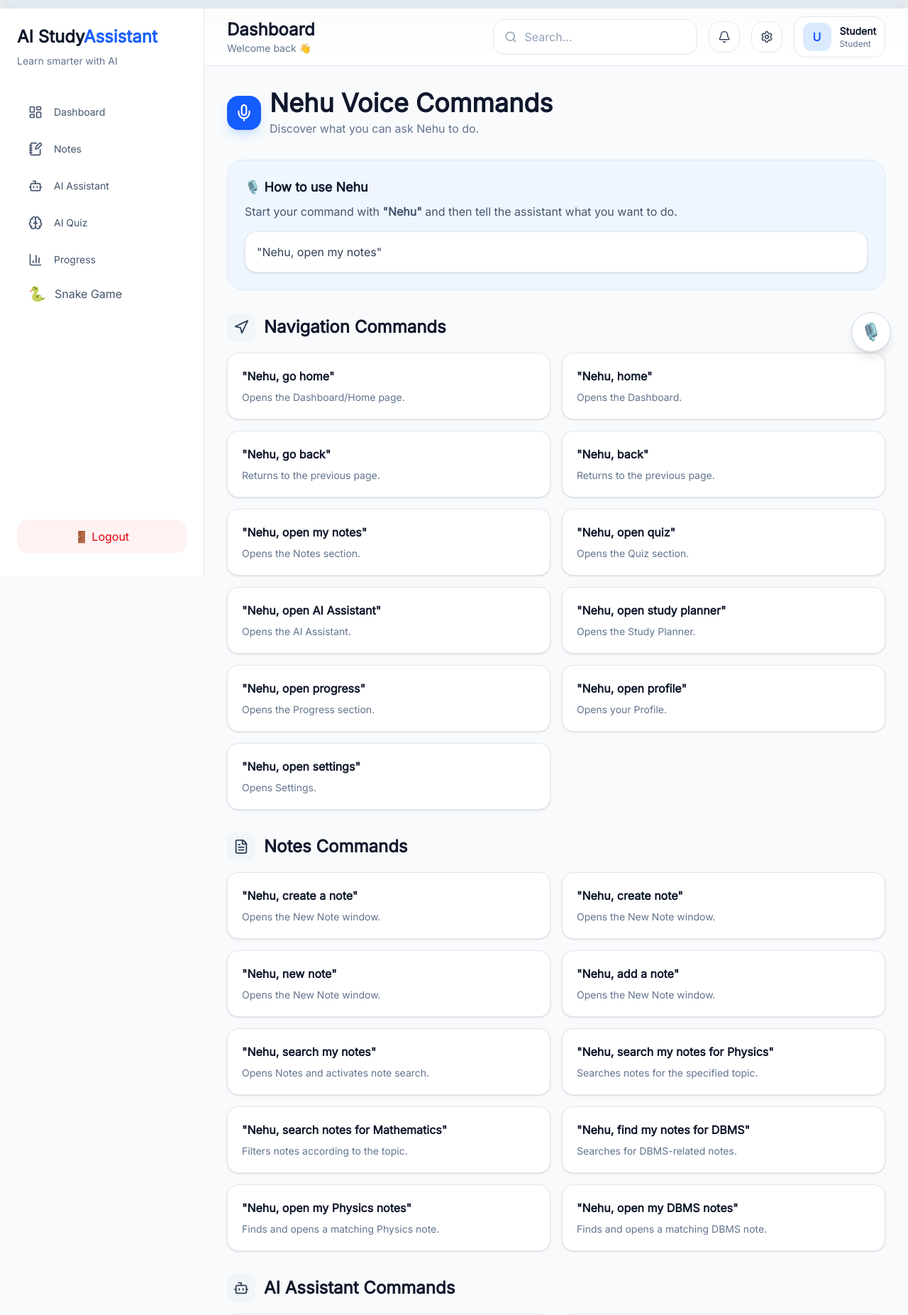
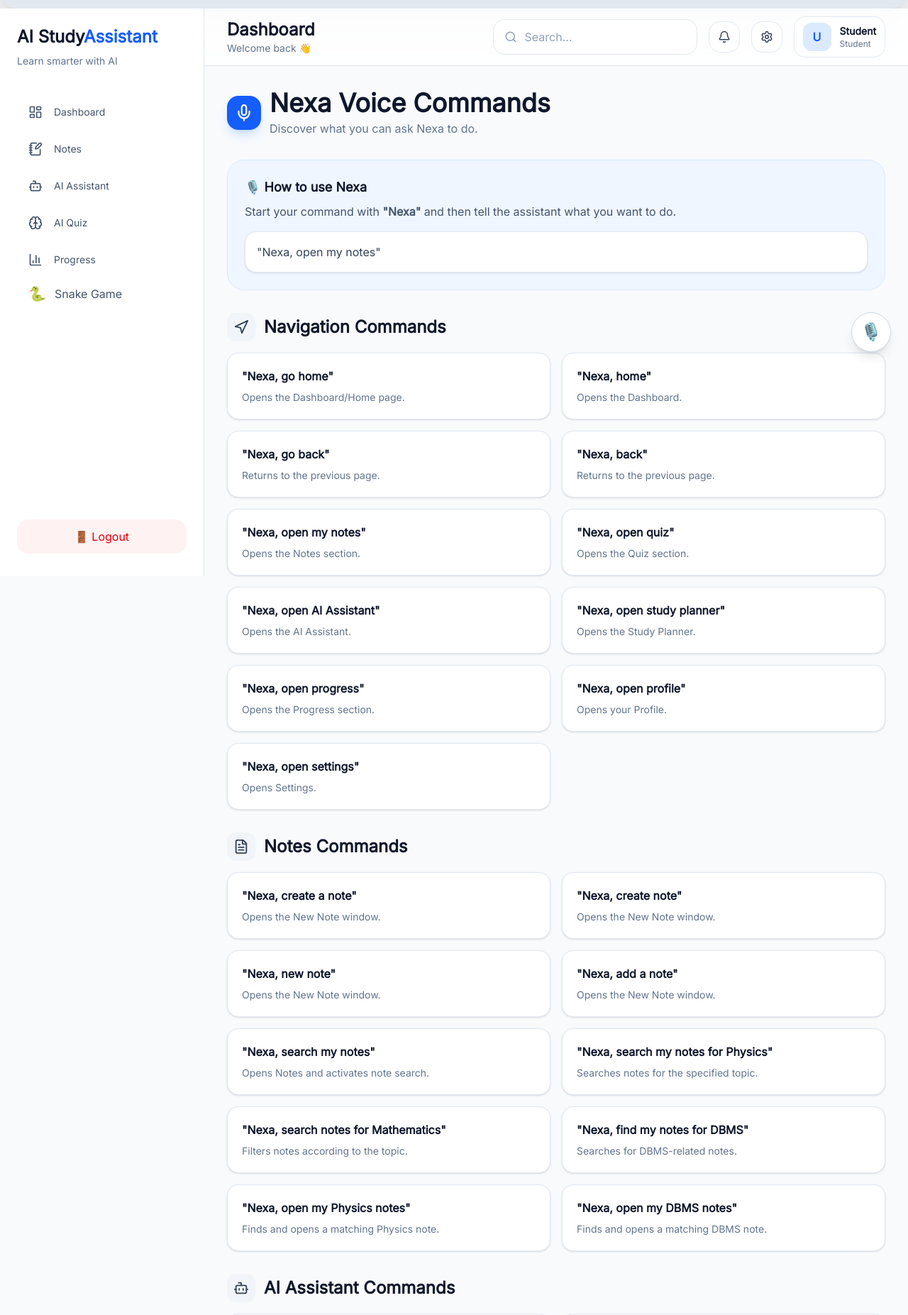
Before and after one commit to Gurupratap12/ai-study-assistant, a React (Vite) app: page /nehu-commands in a window 1280 px wide. Shown: the part 280-2133 px from the top of the page at 71% size. Built offline with nearby package versions, Linux system fonts and the light colour scheme; no server answers.

Commit message:
Change the ai name

```diff
--- a/src/components/voice/NehuCommandTest.tsx
+++ b/src/components/voice/NehuCommandTest.tsx
@@ -1,14 +1,36 @@
 import { useEffect, useRef, useState } from 'react';
 import { useNehuCommand } from '../../hooks/useNehuCommand';
 
+type SpeechRecognitionEvent = Event & {
+  results: SpeechRecognitionResultList;
+};
+
+type SpeechRecognitionErrorEvent = Event & {
+  error: string;
+};
+
+type SpeechRecognitionInstance = {
+  lang: string;
+  continuous: boolean;
+  interimResults: boolean;
+  start: () => void;
+  stop: () => void;
+  onstart: (() => void) | null;
+  onresult: ((event: SpeechRecognitionEvent) => void) | null;
+  onerror: ((event: SpeechRecognitionErrorEvent) => void) | null;
+  onend: (() => void) | null;
+};
+
+type SpeechRecognitionConstructor = new () => SpeechRecognitionInstance;
+
 const normalizeNehu = (text: string) => {
-  const variants = ['nehu', 'new', 'neu', 'nehue', 'nehoo', 'nehuu'];
+  const variants = ['nexa', 'nexaah', 'nexaa', 'nexah', 'next', 'nick', 'nekhla','nekka', 'nexus', 'nekfa', 'nika', 'necfa', 'neka', 'nekaah', 'nekah', 'nekkaah', 'nekkaa', 'nekahh', 'nekkaaah','nexifelge', 'nexo',];
 
   let normalizedText = text.toLowerCase().trim();
 
   for (const variant of variants) {
     if (normalizedText.includes(variant)) {
-      normalizedText = normalizedText.replace(variant, 'nehu');
+      normalizedText = normalizedText.replace(variant, 'nexa');
       break;
     }
   }
@@ -20,16 +42,40 @@ const NehuCommandTest = () => {
   const [listening, setListening] = useState(false);
   const [showTooltip, setShowTooltip] = useState(false);
 
-  const recognitionRef = useRef<any>(null);
+  const recognitionRef = useRef<SpeechRecognitionInstance | null>(null);
   const shouldListenRef = useRef(false);
   const restartingRef = useRef(false);
 
   const stopListeningRef = useRef<() => void>(() => {});
 
-  const { executeNehuCommand } = useNehuCommand(() => stopListeningRef.current());
+  const { executeNehuCommand } = useNehuCommand(
+    () => stopListeningRef.current()
+  );
+
+  const stopListening = () => {
+    shouldListenRef.current = false;
+    restartingRef.current = false;
+
+    if (recognitionRef.current) {
+      recognitionRef.current.stop();
+    }
+
+    setListening(false);
+  };
+
+  useEffect(() => {
+    stopListeningRef.current = stopListening;
+  });
 
   const startListening = () => {
-    const SpeechRecognition = window.SpeechRecognition || window.webkitSpeechRecognition;
+    const speechWindow = window as Window & {
+      SpeechRecognition?: SpeechRecognitionConstructor;
+      webkitSpeechRecognition?: SpeechRecognitionConstructor;
+    };
+
+    const SpeechRecognition =
+      speechWindow.SpeechRecognition ||
+      speechWindow.webkitSpeechRecognition;
 
     if (!SpeechRecognition) {
       alert('Speech recognition is not supported in this browser.');
@@ -55,14 +101,15 @@ const NehuCommandTest = () => {
       setListening(true);
     };
 
-    recognition.onresult = (event: any) => {
-      const rawText = event.results[event.results.length - 1][0].transcript;
+    recognition.onresult = (event: SpeechRecognitionEvent) => {
+      const rawText =
+        event.results[event.results.length - 1][0].transcript;
 
       const text = normalizeNehu(rawText);
 
-      console.log('Nehu heard:', text);
+      console.log('Nexa heard:', text);
 
-      const wakeWord = 'nehu';
+      const wakeWord = 'nexa';
 
       if (!text.includes(wakeWord)) {
         return;
@@ -77,8 +124,8 @@ const NehuCommandTest = () => {
       executeNehuCommand(actualCommand);
     };
 
-    recognition.onerror = (event: any) => {
-      console.log('Nehu error:', event.error);
+    recognition.onerror = (event: SpeechRecognitionErrorEvent) => {
+      console.log('Nexa error:', event.error);
 
       if (event.error === 'not-allowed') {
         shouldListenRef.current = false;
@@ -114,7 +161,7 @@ const NehuCommandTest = () => {
         try {
           recognition.start();
         } catch (error) {
-          console.log('Nehu restart error:', error);
+          console.log('Nexa restart error:', error);
           restartingRef.current = false;
         }
       }, 800);
@@ -122,19 +169,6 @@ const NehuCommandTest = () => {
 
     recognition.start();
   };
-
-  const stopListening = () => {
-    shouldListenRef.current = false;
-    restartingRef.current = false;
-
-    if (recognitionRef.current) {
-      recognitionRef.current.stop();
-    }
-
-    setListening(false);
-  };
-
-  stopListeningRef.current = stopListening;
 
   useEffect(() => {
     return () => {
@@ -149,39 +183,55 @@ const NehuCommandTest = () => {
 
   return (
     <div className="fixed bottom-6 right-6 z-50">
-      {/* Nehu Command Panel */}
+      {/* Nexa Command Panel */}
       <div
         className={`absolute bottom-full right-0 mb-3 w-64 rounded-2xl border p-4 shadow-xl backdrop-blur-xl transition-all duration-200
           border-slate-200 bg-white
           dark:border-slate-700 dark:bg-slate-900
-          ${showTooltip ? 'visible translate-y-0 opacity-100' : 'invisible translate-y-2 opacity-0'}`}
+          ${
+            showTooltip
+              ? 'visible translate-y-0 opacity-100'
+              : 'invisible translate-y-2 opacity-0'
+          }`}
       >
         {/* Status */}
         <div className="mb-3 flex items-center gap-2">
-          <div className={`h-2.5 w-2.5 rounded-full ${listening ? 'animate-pulse bg-green-500' : 'bg-slate-400 dark:bg-slate-500'}`} />
+          <div
+            className={`h-2.5 w-2.5 rounded-full ${
+              listening
+                ? 'animate-pulse bg-green-500'
+                : 'bg-slate-400 dark:bg-slate-500'
+            }`}
+          />
 
           <div>
-            <p className="font-semibold text-slate-900 dark:text-white">Nehu</p>
+            <p className="font-semibold text-slate-900 dark:text-white">
+              Nexa
+            </p>
 
-            <p className="text-xs text-slate-500 dark:text-slate-400">{listening ? 'Listening...' : 'Ready'}</p>
+            <p className="text-xs text-slate-500 dark:text-slate-400">
+              {listening ? 'Listening...' : 'Ready'}
+            </p>
           </div>
         </div>
 
         {/* Divider */}
         <div className="border-t border-slate-200 pt-3 dark:border-slate-700">
-          <p className="mb-2 text-xs font-medium text-slate-500 dark:text-slate-400">Try saying:</p>
+          <p className="mb-2 text-xs font-medium text-slate-500 dark:text-slate-400">
+            Try saying:
+          </p>
 
           <div className="space-y-1.5 text-sm text-slate-700 dark:text-slate-300">
-            <p>• “Open my notes”</p>
-            <p>• “Go back”</p>
-            <p>• “Go home”</p>
-            <p>• “Open my quiz”</p>
-            <p>• “Stop listening”</p>
+            <p>• “Nexa, open my notes”</p>
+            <p>• “Nexa, go back”</p>
+            <p>• “Nexa, go home”</p>
+            <p>• “Nexa, open my quiz”</p>
+            <p>• “Nexa, stop listening”</p>
           </div>
         </div>
       </div>
 
-      {/* Nehu Button */}
+      {/* Nexa Button */}
       <button
         type="button"
         onClick={listening ? stopListening : startListening}
@@ -193,12 +243,16 @@ const NehuCommandTest = () => {
             setShowTooltip(false);
           }, 1200);
         }}
-        aria-label={listening ? 'Stop Nehu' : 'Start Nehu'}
+        aria-label={listening ? 'Stop Nexa' : 'Start Nexa'}
         className={`relative flex h-14 w-14 items-center justify-center rounded-full border shadow-lg transition-all duration-300 ${
-          listening ? 'border-green-400 bg-green-500 shadow-green-500/40' : 'border-slate-300 bg-white shadow-black/10 dark:border-slate-700 dark:bg-slate-900 dark:shadow-black/40'
+          listening
+            ? 'border-green-400 bg-green-500 shadow-green-500/40'
+            : 'border-slate-300 bg-white shadow-black/10 dark:border-slate-700 dark:bg-slate-900 dark:shadow-black/40'
         }`}
       >
-        {listening && <span className="absolute inset-0 animate-ping rounded-full bg-green-400/30" />}
+        {listening && (
+          <span className="absolute inset-0 animate-ping rounded-full bg-green-400/30" />
+        )}
 
         <span className="relative text-2xl">🎙️</span>
       </button>
--- a/src/hooks/useNehu.ts
+++ b/src/hooks/useNehu.ts
@@ -5,11 +5,11 @@ const useNehu = () => {
     const SpeechRecognition = window.SpeechRecognition || window.webkitSpeechRecognition;
 
     if (!SpeechRecognition) {
-      console.log('Nehu: Speech Recognition is not supported.');
+      console.log('Nexa:Speech Recognition is not supported.');
       return;
     }
 
-    console.log('Nehu: Speech Recognition is available.');
+    console.log('Nexa: Speech Recognition is available.');
   }, []);
 };
 
--- a/src/hooks/useNehuCommand.ts
+++ b/src/hooks/useNehuCommand.ts
@@ -121,8 +121,8 @@ export const useNehuCommand = (stopListening?: () => void) => {
     // --------------------------------
     // Stop listening
     // --------------------------------
-    if (normalizedCommand.includes('stop listening') || normalizedCommand.includes('stop nehu')) {
-      speechService.speak('Okay, stopping Nehu.');
+    if (normalizedCommand.includes('stop listening') || normalizedCommand.includes('stop nexa')) {
+      speechService.speak('Okay, stopping Nexa.');
 
       stopListening?.();
 
--- a/src/pages/nehu/NehuCommandsPage.tsx
+++ b/src/pages/nehu/NehuCommandsPage.tsx
@@ -13,9 +13,9 @@ const NehuCommandsPage = () => {
             </div>
 
             <div>
-              <h1 className="text-4xl font-bold text-slate-900 dark:text-white">Nehu Voice Commands</h1>
+              <h1 className="text-4xl font-bold text-slate-900 dark:text-white">Nexa Voice Commands</h1>
 
-              <p className="mt-1 text-slate-500 dark:text-slate-400">Discover what you can ask Nehu to do.</p>
+              <p className="mt-1 text-slate-500 dark:text-slate-400">Discover what you can ask Nexa to do.</p>
             </div>
           </div>
         </div>
@@ -31,10 +31,10 @@ const NehuCommandsPage = () => {
             dark:bg-blue-950/30
           "
         >
-          <h2 className="text-lg font-bold text-slate-900 dark:text-white">🎙️ How to use Nehu</h2>
+          <h2 className="text-lg font-bold text-slate-900 dark:text-white">🎙️ How to use Nexa</h2>
 
           <p className="mt-2 text-slate-600 dark:text-slate-300">
-            Start your command with <b>"Nehu"</b> and then tell the assistant what you want to do.
+            Start your command with <b>"Nexa"</b> and then tell the assistant what you want to do.
           </p>
 
           <div
@@ -52,7 +52,7 @@ const NehuCommandsPage = () => {
               dark:text-slate-200
             "
           >
-            "Nehu, open my notes"
+            "Nexa, open my notes"
           </div>
         </div>
 
@@ -61,17 +61,17 @@ const NehuCommandsPage = () => {
           icon={<Navigation size={22} />}
           title="Navigation Commands"
           commands={[
-            ['Nehu, go home', 'Opens the Dashboard/Home page.'],
-            ['Nehu, home', 'Opens the Dashboard.'],
-            ['Nehu, go back', 'Returns to the previous page.'],
-            ['Nehu, back', 'Returns to the previous page.'],
-            ['Nehu, open my notes', 'Opens the Notes section.'],
-            ['Nehu, open quiz', 'Opens the Quiz section.'],
-            ['Nehu, open AI Assistant', 'Opens the AI Assistant.'],
-            ['Nehu, open study planner', 'Opens the Study Planner.'],
-            ['Nehu, open progress', 'Opens the Progress section.'],
-            ['Nehu, open profile', 'Opens your Profile.'],
-            ['Nehu, open settings', 'Opens Settings.'],
+            ['Nexa, go home', 'Opens the Dashboard/Home page.'],
+            ['Nexa, home', 'Opens the Dashboard.'],
+            ['Nexa, go back', 'Returns to the previous page.'],
+            ['Nexa, back', 'Returns to the previous page.'],
+            ['Nexa, open my notes', 'Opens the Notes section.'],
+            ['Nexa, open quiz', 'Opens the Quiz section.'],
+            ['Nexa, open AI Assistant', 'Opens the AI Assistant.'],
+            ['Nexa, open study planner', 'Opens the Study Planner.'],
+            ['Nexa, open progress', 'Opens the Progress section.'],
+            ['Nexa, open profile', 'Opens your Profile.'],
+            ['Nexa, open settings', 'Opens Settings.'],
           ]}
         />
 
@@ -80,16 +80,16 @@ const NehuCommandsPage = () => {
           icon={<FileText size={22} />}
           title="Notes Commands"
           commands={[
-            ['Nehu, create a note', 'Opens the New Note window.'],
-            ['Nehu, create note', 'Opens the New Note window.'],
-            ['Nehu, new note', 'Opens the New Note window.'],
-            ['Nehu, add a note', 'Opens the New Note window.'],
-            ['Nehu, search my notes', 'Opens Notes and activates note search.'],
-            ['Nehu, search my notes for Physics', 'Searches notes for the specified topic.'],
-            ['Nehu, search notes for Mathematics', 'Filters notes according to the topic.'],
-            ['Nehu, find my notes for DBMS', 'Searches for DBMS-related notes.'],
-            ['Nehu, open my Physics notes', 'Finds and opens a matching Physics note.'],
-            ['Nehu, open my DBMS notes', 'Finds and opens a matching DBMS note.'],
+            ['Nexa, create a note', 'Opens the New Note window.'],
+            ['Nexa, create note', 'Opens the New Note window.'],
+            ['Nexa, new note', 'Opens the New Note window.'],
+            ['Nexa, add a note', 'Opens the New Note window.'],
+            ['Nexa, search my notes', 'Opens Notes and activates note search.'],
+            ['Nexa, search my notes for Physics', 'Searches notes for the specified topic.'],
+            ['Nexa, search notes for Mathematics', 'Filters notes according to the topic.'],
+            ['Nexa, find my notes for DBMS', 'Searches for DBMS-related notes.'],
+            ['Nexa, open my Physics notes', 'Finds and opens a matching Physics note.'],
+            ['Nexa, open my DBMS notes', 'Finds and opens a matching DBMS note.'],
           ]}
         />
 
@@ -98,11 +98,11 @@ const NehuCommandsPage = () => {
           icon={<Bot size={22} />}
           title="AI Assistant Commands"
           commands={[
-            ['Nehu, ask AI explain Binary Search', 'Opens AI Assistant with the request.'],
-            ['Nehu, ask AI about Photosynthesis', 'Opens AI Assistant with the topic.'],
-            ['Nehu, ask Assistant about Recursion', 'Prepares the question in AI Assistant.'],
-            ['Nehu, tell AI about DBMS', 'Opens AI Assistant with the query.'],
-            ['Nehu, ask explain Linked List', 'Places the question in AI Assistant.'],
+            ['Nexa, ask AI explain Binary Search', 'Opens AI Assistant with the request.'],
+            ['Nexa, ask AI about Photosynthesis', 'Opens AI Assistant with the topic.'],
+            ['Nexa, ask Assistant about Recursion', 'Prepares the question in AI Assistant.'],
+            ['Nexa, tell AI about DBMS', 'Opens AI Assistant with the query.'],
+            ['Nexa, ask explain Linked List', 'Places the question in AI Assistant.'],
           ]}
         />
 
@@ -111,8 +111,8 @@ const NehuCommandsPage = () => {
           icon={<Square size={22} />}
           title="Voice Control Commands"
           commands={[
-            ['Nehu, stop listening', "Stops Nehu's voice recognition."],
-            ['Nehu, stop Nehu', 'Stops Nehu from listening.'],
+            ['Nexa, stop listening', "Stops Nexa's voice recognition."],
+            ['Nexa, stop Nexa', 'Stops Nexa from listening.'],
           ]}
         />
       </div>
--- a/src/pages/settings/SettingsPage.tsx
+++ b/src/pages/settings/SettingsPage.tsx
@@ -94,9 +94,9 @@ const SettingsPage = () => {
             {/* Nehu Voice Assistant */}
             <div className="flex items-center justify-between border-t border-slate-200 pt-6 dark:border-slate-800">
               <div>
-                <p className="font-medium text-slate-900 dark:text-white">Nehu Voice Assistant</p>
+                <p className="font-medium text-slate-900 dark:text-white">Nexa Voice Assistant</p>
 
-                <p className="text-sm text-slate-500 dark:text-slate-400">Enable or disable Nehu voice commands</p>
+                <p className="text-sm text-slate-500 dark:text-slate-400">Enable or disable Nexa voice commands</p>
               </div>
 
               <button
@@ -115,10 +115,10 @@ const SettingsPage = () => {
                 <div className={`h-3 w-3 rounded-full ${nehuEnabled ? 'animate-pulse bg-green-500' : 'bg-slate-400'}`} />
 
                 <div>
-                  <p className="font-medium text-slate-900 dark:text-white">Nehu is {nehuEnabled ? 'enabled' : 'disabled'}</p>
+                  <p className="font-medium text-slate-900 dark:text-white">Nexa is {nehuEnabled ? 'enabled' : 'disabled'}</p>
 
                   <p className="text-sm text-slate-500 dark:text-slate-400">
-                    {nehuEnabled ? 'Voice commands are available across the dashboard.' : 'Nehu will not appear or listen for voice commands.'}
+                    {nehuEnabled ? 'Voice commands are available across the dashboard.' : 'Nexa will not appear or listen for voice commands.'}
                   </p>
                 </div>
               </div>
```
Also changed, not shown: src/components/voice/NehuTest.tsx (+43 -10 lines), src/hooks/useChat.ts (+20 -11 lines), src/pages/dashboard/DashboardPage.tsx (+43 -9 lines), src/services/aiService.ts (+49 -11 lines).
